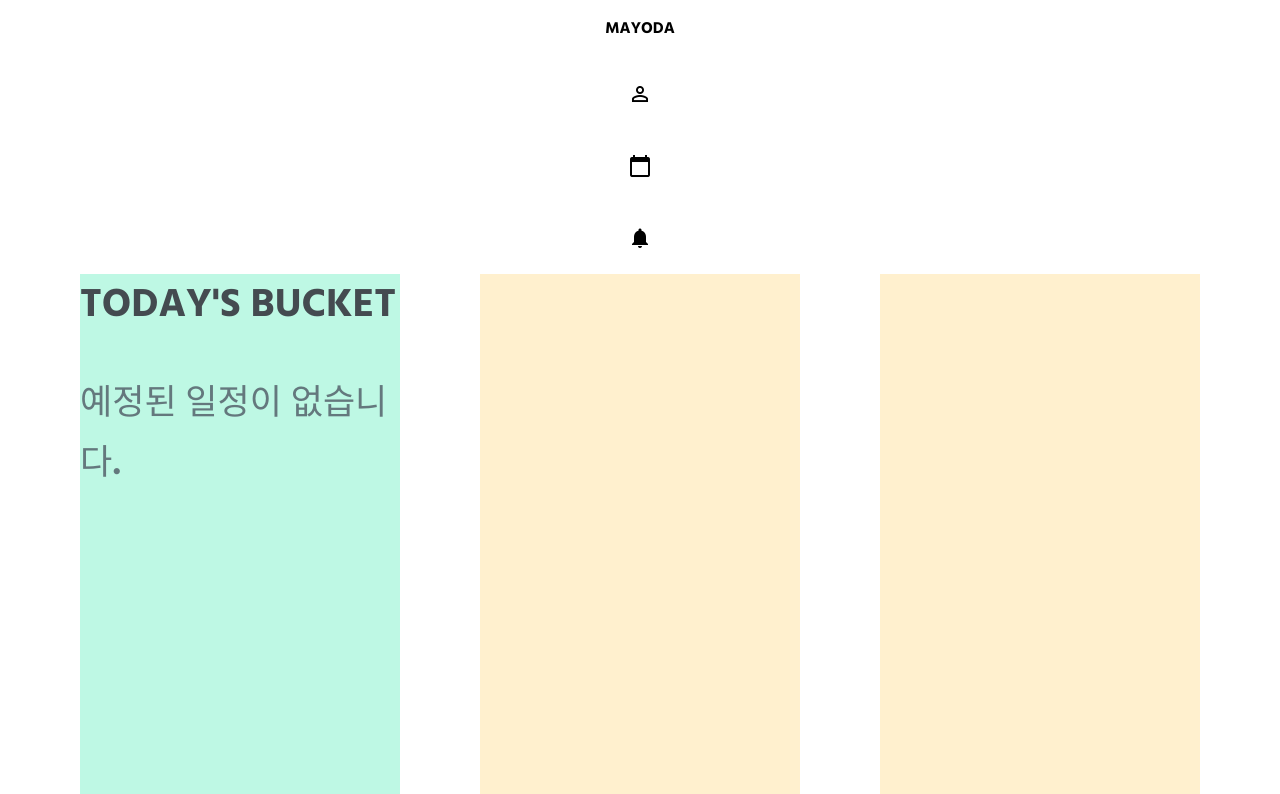
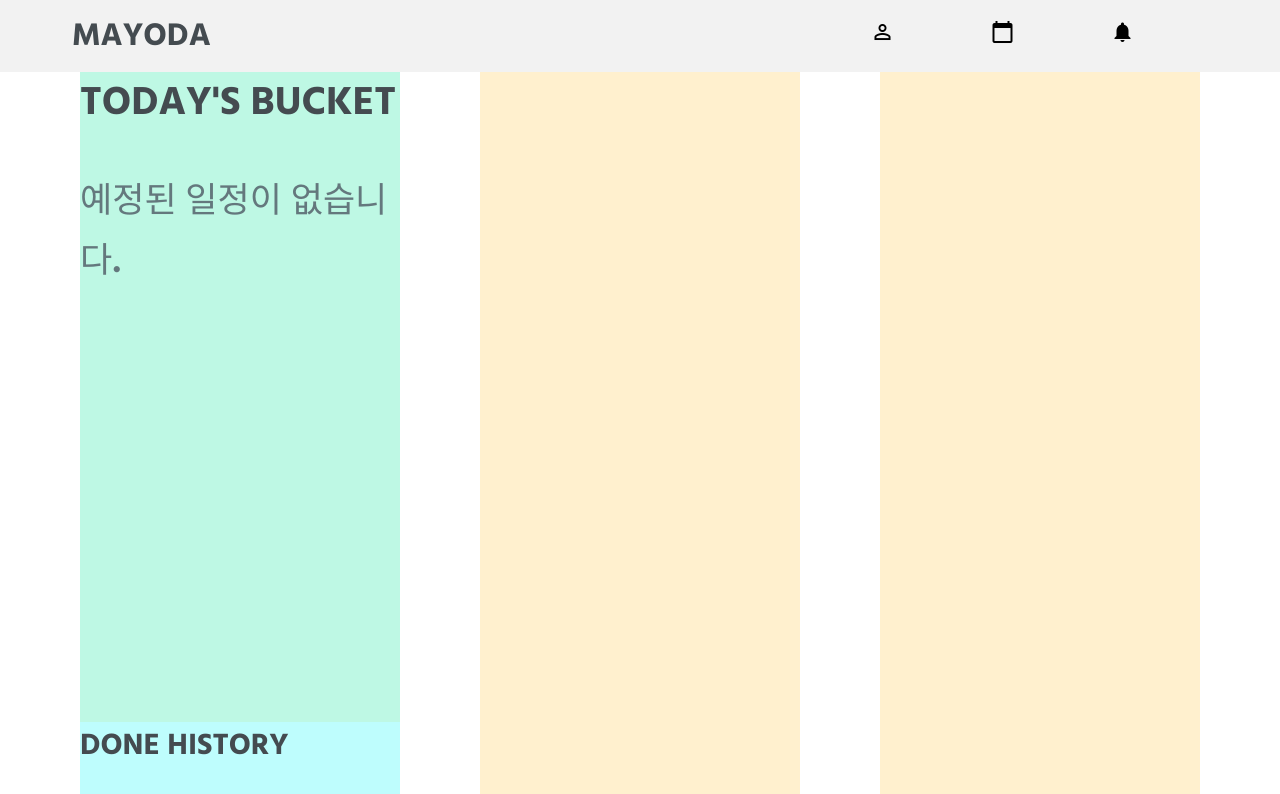
Before and after one commit to FX-KNUT/fd_Mayoda, a React (Create React App) app in the folder frontend/: page / in a window 1280 px wide. Shown: the top 794 px of the page. Built offline with nearby package versions, Linux system fonts and the light colour scheme; no server answers.

Commit message:
header fix

```diff
--- a/frontend/src/components/header/header.css
+++ b/frontend/src/components/header/header.css
@@ -17,11 +17,14 @@
     flex-grow: 1;
 }
 
+.header_button{
+    padding: 3rem;
+}
+
 .header_icon{
     margin: 2vmax;
 }
 
-
-.container > .icon {
+.header_button>.material-icons{
     cursor: pointer;
 }
--- a/frontend/src/components/header/header.jsx
+++ b/frontend/src/components/header/header.jsx
@@ -1,29 +1,27 @@
 import './header.css';
 import 'material-icons/iconfont/material-icons.css';
 
-function LoginClick(){
-    console.log("로그인 창 뿅!!!")
-}
+const Header = () => {
+    const icons = [
+        {id: "person", "name": "person_outline"},
+        {id: "calendar", "name": "calendar_today"},
+        {id: "bell", "name": "notifications"},
+    ];
 
-function Header() {
+    const onClick = () =>{
+        console.log("클릭이벤트 발생!")
+    }
+
     return (
-        <header className='container'>
-            <p className='logo'> MAYODA </p>
-            <p className='space'></p>
-            <div className='icon' role="button">
-                <p className="material-icons md-36" draggable="false" onClick={LoginClick}>
-                    person_outline
-                </p>
-            </div>
-            <div className='icon' role="button">
-                <p className="material-icons md-36" draggable="false">
-                    calendar_today
-                </p>
-            </div>
-            <div className='icon' role="button">
-                <p className="material-icons md-36" draggable="false">
-                    notifications
-                </p>
+        <header className='header_container'>
+            <p className='header_logo'> MAYODA </p>
+            <p className='header_space'></p>
+            <div className='header_icon'>
+                {icons.map(icon => (
+                    <span className='header_button'>
+                        <span className="material-icons md-36" draggable="false" key={icon.id} role='button' onClick={onClick}>{icon.name}</span>
+                    </span>
+                ))}
             </div>
         </header>
     );
```
